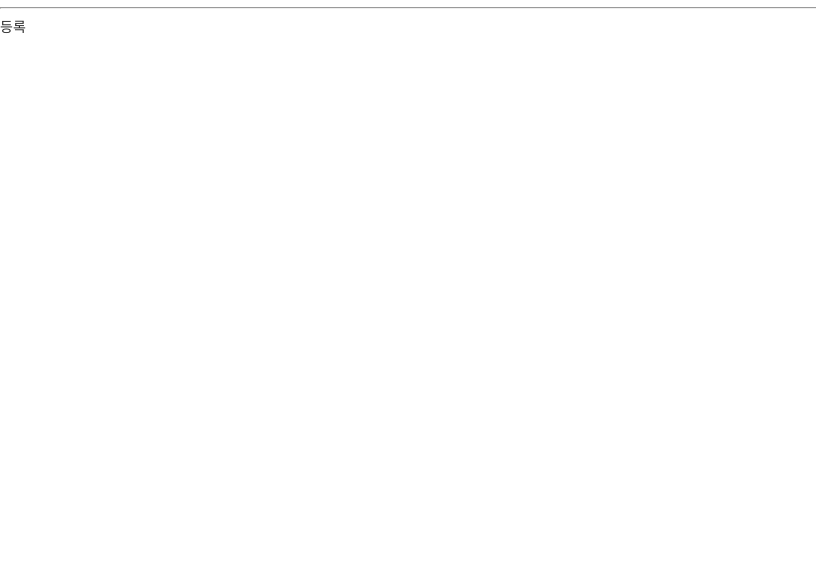
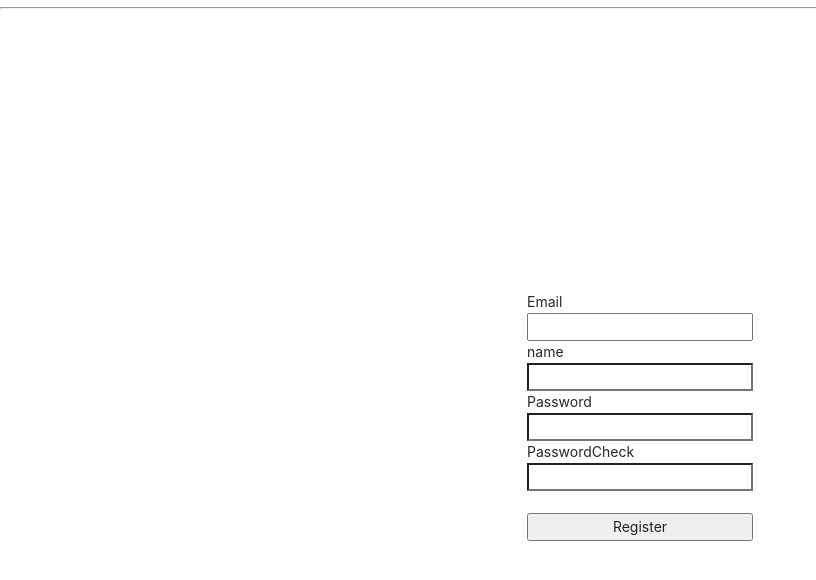
Before and after one commit to ImNM/DbManagement, a React (Create React App) app in the folder client/: page /register in a window 1280 px wide. Shown: the top 580 px of the page, without its empty margins (0-816 px from the left). Built offline with nearby package versions, Linux system fonts and the light colour scheme; no server answers.

Commit message:
인증된 사용자 페이지 접근 구현

```diff
--- a/client/src/App.js
+++ b/client/src/App.js
@@ -11,7 +11,7 @@ import {
 import LandingPage from './components/views/LandingPage/LandingPage';
 import LoginPage from './components/views/LoginPage/LoginPage';
 import RegisterPage from './components/views/RegisterPage/RegisterPage';
-
+import Auth from './hoc/auth';
 
 function App() {
   return (
@@ -20,9 +20,9 @@ function App() {
 
         <hr />
         <Switch>
-          <Route exact path="/" component = {LandingPage}/>
-          <Route exact path="/login" component = {LoginPage}/>
-          <Route exact path="/register" component = {RegisterPage}/>
+          <Route exact path="/" component = {Auth(LandingPage,null)}/>
+          <Route exact path="/login" component = {Auth(LoginPage,false)}/>
+          <Route exact path="/register" component = {Auth(RegisterPage,false)}/>
         </Switch>
       </div>
     </Router>
--- a/client/src/_actions/user_action.js
+++ b/client/src/_actions/user_action.js
@@ -12,3 +12,31 @@ export  function  loginUser(dataToSubmit){
         payload: request
     }
 }
+
+
+export  function  registerUser(dataToSubmit){
+
+
+    const request = axios.post('/api/users/register', dataToSubmit)
+        .then(response => response.data);
+    //console.log(request);
+
+    return {
+        type:"REGISTER_USER",
+        payload: request
+    }
+}
+
+
+export  function  auth(){
+
+    //get method 니깐 body 부분 필요없겟져?>
+    const request = axios.get('/api/users/auth', )
+        .then(response => response.data);
+    //console.log(request);
+
+    return {
+        type:"AUTH_USER",
+        payload: request
+    }
+}
--- a/client/src/_reducers/user_reducer.js
+++ b/client/src/_reducers/user_reducer.js
@@ -3,6 +3,12 @@ export default function (state = {}, action){
         case "LOGIN_USER":
             return {...state, loginSuccess : action.payload};  //spread operator
             break;
+        case "REGISTER_USER":
+            return {...state,register:action.payload};
+            break;
+        case "REGISTER_USER":
+            return {...state,userData:action.payload};
+            break;
         default:
             return state;
     }
--- a/client/src/components/views/LandingPage/LandingPage.js
+++ b/client/src/components/views/LandingPage/LandingPage.js
@@ -1,12 +1,25 @@
 import React,{useEffect} from 'react'
 import axios from 'axios'
-
-function LandingPage() {
+import {withRouter} from'react-router-dom';
+//router dom써야 props 사용가능?
+function LandingPage(props) {
 
     useEffect(() => {
         axios.get('/api/hello')
         .then(response => {console.log(response.data)})
     }, []);
+
+    const onClickHandler = () =>{
+        axios.get('/api/users/logout')
+        .then(res => {
+            if(res.data.success){
+                props.history.push("/login");
+            }
+            else{
+                alert('로그아웃 실패다.');
+            }
+        })
+    }
 
     return (
         <div style={{
@@ -14,8 +27,11 @@ function LandingPage() {
             ,width:'100%',height:'100vh'
         }}>
             <h2> 시작 페이지 </h2>
+            <button onClick={onClickHandler}>
+                logout
+            </button>
         </div>
     )
 }
 
-export default LandingPage
+export default withRouter(LandingPage);
--- a/client/src/components/views/LoginPage/LoginPage.js
+++ b/client/src/components/views/LoginPage/LoginPage.js
@@ -2,6 +2,7 @@ import axios from 'axios';
 import React,{useState} from 'react'
 import {useDispatch} from 'react-redux';
 import {loginUser} from '../../../_actions/user_action.js';
+import {withRouter} from'react-router-dom';
 
 function LoginPage(props) {
     const dispatch = useDispatch();
@@ -56,7 +57,7 @@ function LoginPage(props) {
     )
 }
 
-export default LoginPage
+export default withRouter(LoginPage);
 
 
 
--- a/client/src/components/views/RegisterPage/RegisterPage.js
+++ b/client/src/components/views/RegisterPage/RegisterPage.js
@@ -1,11 +1,76 @@
-import React from 'react'
+import React,{useState} from 'react'
+import {useDispatch} from 'react-redux';
+import {registerUser} from '../../../_actions/user_action.js';
+import {withRouter} from'react-router-dom';
 
-function RegisterPage() {
+
+function RegisterPage(props) {
+    const dispatch = useDispatch();
+
+    const [Email, setEmail] = useState("");
+    const [Password, setPassword] = useState("");
+    const [Name, setName] = useState("");
+    const [PasswordCheck, setPasswordCheck] = useState("");
+
+    const onEmailHandler = (event) => {
+        setEmail(event.currentTarget.value);
+    }
+    const onPasswordHandler = (event) => {
+        setPassword(event.currentTarget.value);
+    }
+    const onNameHandler = (event) => {
+        setName(event.currentTarget.value);
+    }
+    const onPasswordCheckHandler = (event) => {
+        setPasswordCheck(event.currentTarget.value);
+    }
+
+
+    const onSubmitHandler = (event) => {
+        event.preventDefault();
+
+        if(Password !==PasswordCheck){
+            return alert('비밀번호와 비밀번호 확인은 같아야 합니다.')
+        }
+        let body = {
+            email: Email,
+            password: Password,
+            name:Name
+        }
+
+        dispatch(registerUser(body))
+            .then(res => {
+            if(res.payload.success){
+                props.history.push('/login');
+            }else{
+                alert('ERROR');
+            }
+        })
+    }
+
     return (
-        <div>
-            등록
+        <div style={{
+            display:'flex', justifyContent:'center',alignItems:'center'
+            ,width:'100%',height:'100vh'
+        }}>
+            <form style = {{display:'flex',flexDirection:'column'}}
+                onSubmit = {onSubmitHandler}
+            >
+                <label>Email</label>
+                <input type = "email" value = {Email} onChange = {onEmailHandler} />
+                <label>name</label>
+                <input type = "text" value ={Name} onChange = {onNameHandler}/>
+                <label>Password</label>
+                <input type = "Password" value = {Password} onChange = {onPasswordHandler} />
+                <label>PasswordCheck</label>
+                <input type = "Password" value = {PasswordCheck} onChange = {onPasswordCheckHandler} />
+                <br />
+                <button>
+                    Register
+                </button>
+            </form>
         </div>
     )
 }
 
-export default RegisterPage
+export default withRouter(RegisterPage);
--- /dev/null
+++ b/client/src/hoc/auth.js
@@ -0,0 +1,45 @@
+import axios from 'axios';
+import react,{useEffect} from 'react';
+import {auth} from '../_actions/user_action';
+import {useDispatch} from 'react-redux';
+
+export default function(SpecificComponent,option,adminRoute = null){
+
+    //null 아무나 출입
+    //true 로그인한 유저만 출입
+    //false 로그인한 유저는 출입 불가능한 페이지
+    //adminroute true 면 어디민만출입가능.
+    function AuthenticationCheck(props){
+
+        const dispatch = useDispatch();
+        useEffect(() => {
+
+
+            dispatch(auth()).then(res =>{
+                if(!res.payload.isAuth){//로그인 하지 않은 상태
+                    if(option){
+                        props.history.push('/login');
+                        alert("로그인 해");
+                    }
+                }else{//로그인 한 상태
+                    if(adminRoute && !res.payload.isAdmin){//--------------------------------------------db에 어드민 안넣었다..
+                        props.history.push('/'); //어드민아닌 로그인 한 유저가 어디민 페이지로 갈때
+                    }else{
+                        if(option===false)//어드민 아닌 유저가 로그인한 유저는 출입 불가인 페이지에 접근할때.
+                            props.history.push('/');
+                    }
+                }
+
+                //console.log(res);
+            })
+
+         }, [])
+         return (
+             <SpecificComponent/>
+         )
+
+}
+
+
+    return AuthenticationCheck;
+}
```
Also changed, not shown: 1 other file (tests, documents, lock files or other folders).
